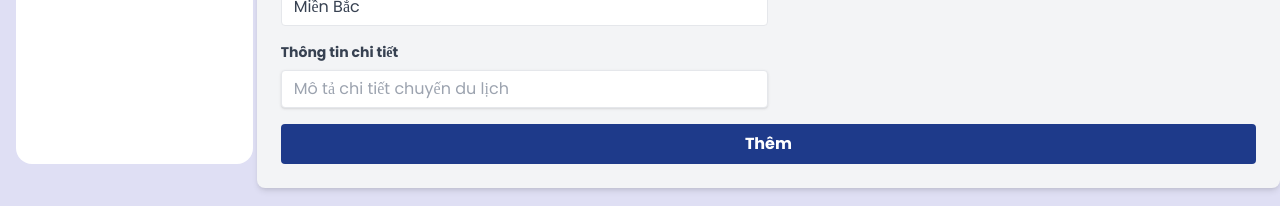
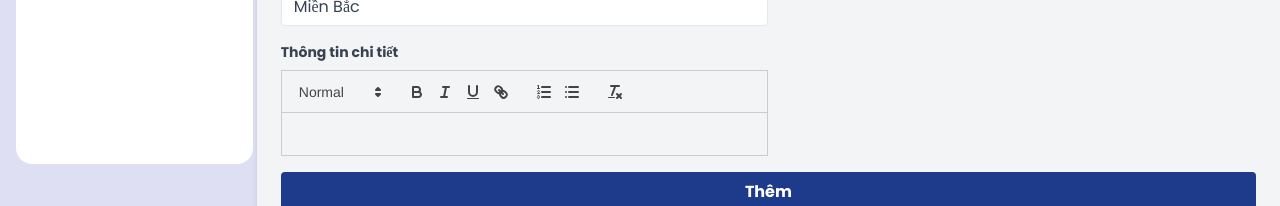
Before and after one commit to Nuhota-HoangThai/DATN-MERN-TourVNFeAdmin, a React (Vite) app: page /addTour in a window 1280 px wide. Shown: the part 728-934 px from the top of the page. Built offline with nearby package versions, Linux system fonts and the light colour scheme; no server answers; the HTML template or start-up script is replaced by a standard one.

Commit message:
use react-quill description tour

```diff
--- a/package.json
+++ b/package.json
@@ -14,6 +14,7 @@
     "react": "^18.2.0",
     "react-dom": "^18.2.0",
     "react-icons": "^5.0.1",
+    "react-quill": "^2.0.0",
     "react-router-dom": "^6.21.3",
     "react-slick": "^0.30.2",
     "slick-carousel": "^1.8.1",
--- a/src/Components/AddTour/AddTour.jsx
+++ b/src/Components/AddTour/AddTour.jsx
@@ -4,6 +4,9 @@ import { BASE_URL } from "../../utils/config";
 import "slick-carousel/slick/slick.css";
 import "slick-carousel/slick/slick-theme.css";
 import Slider from "react-slick";
+
+import ReactQuill from "react-quill";
+import "react-quill/dist/quill.snow.css";
 
 const AddTour = () => {
   const [images, setImages] = useState([]);
@@ -13,6 +16,12 @@ const AddTour = () => {
 
   const [isSuccess, setIsSuccess] = useState(false);
   const [error, setError] = useState("");
+
+  const [description, setDescription] = useState("");
+
+  const handleDescriptionChange = (value) => {
+    setDescription(value);
+  };
 
   const Add_Tour = async (e) => {
     e.preventDefault();
@@ -241,12 +250,9 @@ const AddTour = () => {
                 >
                   Thông tin chi tiết
                 </label>
-                <input
-                  type="text"
-                  name="description"
-                  id="description"
-                  placeholder="Mô tả chi tiết chuyến du lịch"
-                  className="focus:shadow-outline w-full appearance-none rounded border px-3 py-2 leading-tight text-gray-700 shadow focus:outline-none"
+                <ReactQuill
+                  value={description}
+                  onChange={handleDescriptionChange}
                 />
               </div>
             </div>
--- a/src/Components/ListTour/ListTour.jsx
+++ b/src/Components/ListTour/ListTour.jsx
@@ -119,21 +119,6 @@ const ListTour = () => {
           <tbody>
             {allTours.map((tour) => (
               <tr key={tour._id} className="border-b bg-white">
-                {/* <td className="px-6 py-4">
-                  {Array.isArray(tour.image) ? (
-                    <img
-                      src={BASE_URL + "/" + tour.image[0].replace(/\\/g, "/")}
-                      alt=""
-                      className="w-24"
-                    />
-                  ) : (
-                    <img
-                      src={BASE_URL + "/" + tour.image.replace(/\\/g, "/")}
-                      alt=""
-                      className="w-24"
-                    />
-                  )}
-                </td> */}
                 <td className="px-6 py-4">{tour.tourType.typeName || "N/A"}</td>
                 <td className="px-6 py-4">{tour.nameTour}</td>
                 <td className="px-6 py-4">{tour.maxParticipants}</td>
@@ -143,15 +128,14 @@ const ListTour = () => {
                 <td className="px-6 py-4">{formatDateVN(tour.endDate)}</td>
                 <td className="px-6 py-4">
                   <div
+                    dangerouslySetInnerHTML={{ __html: tour.description }}
                     style={{
                       whiteSpace: "nowrap",
                       overflow: "hidden",
                       textOverflow: "ellipsis",
                       maxWidth: "200px",
                     }}
-                  >
-                    {tour.description}
-                  </div>
+                  ></div>
                 </td>
                 <td className="px-6 py-4 ">
                   <button
```
Also changed, not shown: 1 other file (tests, documents, lock files or other folders).
